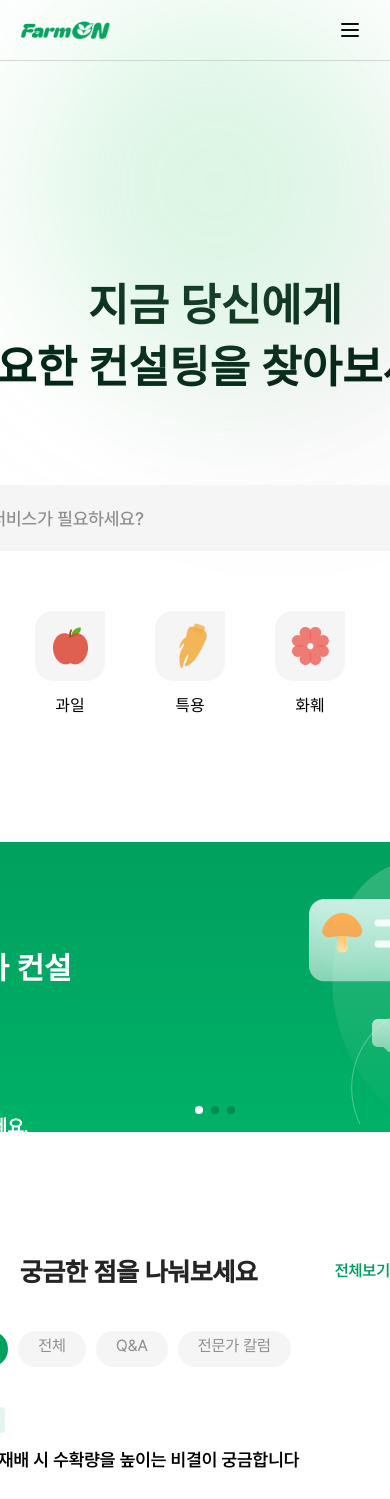
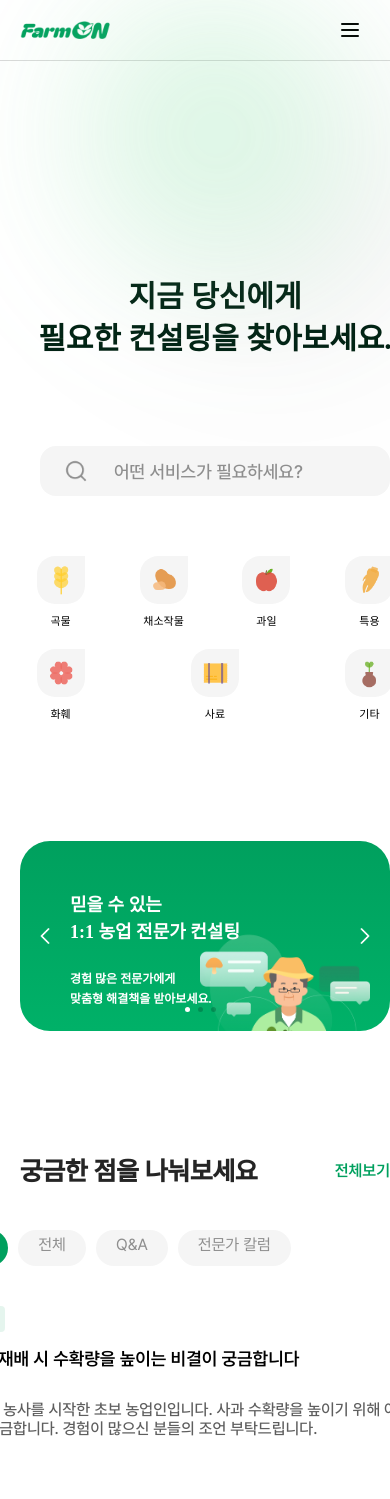
Before and after one commit to Farm-On/FE, a React (Vite) app: page / in a window 390 px wide. Shown: the top 1499 px of the page. Built offline with nearby package versions, Linux system fonts and the light colour scheme.

Commit message:
feat: 검색 반응형 UI 구현

```diff
--- a/src/components/search/banner.tsx
+++ b/src/components/search/banner.tsx
@@ -24,10 +24,16 @@ export const Banner = () => {
       </B.ChevronButton>
 
       <B.TitleContainer>
-        <B.StyledTitle>믿을 수 있는</B.StyledTitle>
-        <B.StyledTitle>1:1 농업 전문가 컨설팅</B.StyledTitle>
-        <B.StyledP>경험 많은 전문가에게</B.StyledP>
-        <B.StyledP>맞춤형 해결책을 받아보세요.</B.StyledP>
+        <B.StyledTitle>
+          믿을 수 있는
+          <br />
+          1:1 농업 전문가 컨설팅
+        </B.StyledTitle>
+        <B.StyledP>
+          경험 많은 전문가에게
+          <br />
+          맞춤형 해결책을 받아보세요.
+        </B.StyledP>
       </B.TitleContainer>
 
       <B.ImgContainer>
--- a/src/styles/components/Search/Banner.style.ts
+++ b/src/styles/components/Search/Banner.style.ts
@@ -9,6 +9,25 @@ export const BannerContainer = styled.div`
   border-radius: 30px;
   overflow: hidden;
   margin-top: 110px;
+
+  @media (max-width: 1024px) {
+    width: 800px;
+    height: 260px;
+    padding: 15px;
+    left: 0;
+  }
+
+  @media (max-width: 768px) {
+    width: 700px;
+    height: 220px;
+    padding: 10px;
+  }
+
+  @media (max-width: 480px) {
+    width: 360px;
+    height: 180px;
+    padding: 5px;
+  }
 `;
 
 export const TitleContainer = styled.div`
@@ -20,8 +39,27 @@ export const TitleContainer = styled.div`
   position: absolute;
   width: 298px;
   height: 158px;
-  left: 392px;
+  left: 420px;
   top: 51px;
+
+  @media (max-width: 1024px) {
+    width: 260px;
+    height: 140px;
+    left: 50px;
+    top: 51px;
+  }
+
+  @media (max-width: 768px) {
+    width: 220px;
+    height: 120px;
+    padding-left: 20px;
+  }
+
+  @media (max-width: 480px) {
+    width: 180px;
+    height: 100px;
+    padding-left: 0px;
+  }
 `;
 
 export const StyledTitle = styled.div`
@@ -33,6 +71,18 @@ export const StyledTitle = styled.div`
   line-height: 150%;
   text-transform: uppercase;
   color: #ffffff;
+
+  @media (max-width: 1024px) {
+    font-size: 26px;
+  }
+
+  @media (max-width: 768px) {
+    font-size: 22px;
+  }
+
+  @media (max-width: 480px) {
+    font-size: 18px;
+  }
 `;
 
 export const StyledP = styled.div`
@@ -45,6 +95,18 @@ export const StyledP = styled.div`
   text-transform: uppercase;
   color: #ffffff;
   margin-top: 16px;
+
+  @media (max-width: 1024px) {
+    font-size: 16px;
+  }
+
+  @media (max-width: 768px) {
+    font-size: 14px;
+  }
+
+  @media (max-width: 480px) {
+    font-size: 12px;
+  }
 `;
 
 export const PageContainer = styled.div`
@@ -67,6 +129,16 @@ export const StyledPage = styled.div<{ active?: boolean }>`
   border-radius: 50%;
   background: ${(props) => (props.active ? '#FFFFFF' : '#000000')};
   opacity: ${(props) => (props.active ? 1 : 0.2)};
+
+  @media (max-width: 768px) {
+    width: 6px;
+    height: 6px;
+  }
+
+  @media (max-width: 480px) {
+    width: 5px;
+    height: 5px;
+  }
 `;
 
 export const ImgContainer = styled.div`
@@ -75,12 +147,48 @@ export const ImgContainer = styled.div`
   height: 274px;
   right: 330px;
   top: 8px;
+  margin-top: 50px;
+
+  @media (max-width: 1024px) {
+    width: 350px;
+    height: 240px;
+    right: 60px;
+    margin-top: 50px;
+  }
+
+  @media (max-width: 768px) {
+    width: 300px;
+    height: 210px;
+    right: 30px;
+  }
+
+  @media (max-width: 480px) {
+    width: 200px;
+    height: 140px;
+    right: -10px;
+    margin-top: 80px;
+  }
 `;
 
 export const StyledImage = styled.img`
   width: 100%;
   height: 100%;
   object-fit: contain;
+
+  @media (max-width: 1024px) {
+    width: 100%;
+    height: 100%;
+  }
+
+  @media (max-width: 768px) {
+    width: 90%;
+    height: 90%;
+  }
+
+  @media (max-width: 480px) {
+    width: 85%;
+    height: 85%;
+  }
 `;
 
 export const ChevronButton = styled.button<{ direction: 'left' | 'right' }>`
@@ -101,4 +209,20 @@ export const ChevronButton = styled.button<{ direction: 'left' | 'right' }>`
     height: 100%;
     object-fit: contain;
   }
+
+  @media (max-width: 1024px) {
+    width: 40px;
+    height: 40px;
+    ${(props) => (props.direction === 'left' ? 'left: 3%;' : 'right: 3%;')}
+  }
+
+  @media (max-width: 768px) {
+    width: 35px;
+    height: 35px;
+  }
+
+  @media (max-width: 480px) {
+    width: 28px;
+    height: 28px;
+  }
 `;
--- a/src/styles/components/Search/Category.style.ts
+++ b/src/styles/components/Search/Category.style.ts
@@ -5,6 +5,18 @@ export const Container = styled.div`
   margin-top: 3.75rem;
   align-items: center;
   justify-content: center;
+  flex-wrap: wrap;
+  gap: 10px;
+
+  @media (max-width: 768px) {
+    margin-left: 30px;
+  }
+
+  @media (max-width: 480px) {
+    margin-right: 30px;
+    justify-content: space-between;
+    flex-direction: row;
+  }
 `;
 export const CategoryContainer = styled.div`
   display: flex;
@@ -12,6 +24,16 @@ export const CategoryContainer = styled.div`
   align-items: center;
   justify-content: center;
   margin-right: 3.125rem;
+
+  @media (max-width: 768px) {
+    margin-right: 2.3rem;
+  }
+
+  @media (max-width: 480px) {
+    width: 22%; // 3개씩 배치
+    max-width: 100px;
+    margin-right: 0;
+  }
 `;
 
 export const ImgContainer = styled.div`
@@ -22,14 +44,42 @@ export const ImgContainer = styled.div`
   border-radius: 4.658vw 0 4.658vw 4.658vw;
   align-items: center;
   justify-content: center;
+
+  @media (max-width: 768px) {
+    height: 60px;
+    width: 60px;
+  }
+
+  @media (max-width: 480px) {
+    height: 48px;
+    width: 48px;
+  }
 `;
 
 export const StyledImage = styled.img`
   width: 50px;
   height: 50px;
   object-fit: cover;
+
+  @media (max-width: 768px) {
+    height: 40px;
+    width: 40px;
+  }
+
+  @media (max-width: 480px) {
+    height: 30px;
+    width: 30px;
+  }
 `;
 
 export const StyledTitle = styled.p`
   font-size: 1rem;
+
+  @media (max-width: 768px) {
+    font-size: 15px;
+  }
+
+  @media (max-width: 480px) {
+    font-size: 11px;
+  }
 `;
--- a/src/styles/components/Search/Search.style.ts
+++ b/src/styles/components/Search/Search.style.ts
@@ -16,6 +16,7 @@ export const Container = styled.div`
   flex-direction: column;
   align-items: center;
   position: relative;
+  justify-content: center;
 `;
 
 export const SearchSection = styled.div`
@@ -25,6 +26,7 @@ export const SearchSection = styled.div`
   align-items: center;
   position: relative;
   z-index: 1;
+  justify-content: center;
 `;
 
 export const BackgroundBlur = styled.div`
@@ -45,6 +47,14 @@ export const BackgroundBlur = styled.div`
   left: 50%;
   transform: translateX(-50%);
   mix-blend-mode: difference;
+
+  @media (max-width: 768px) {
+    width: 300px;
+    height: 300px;
+  }
+
+  @media (max-width: 480px) {
+  }
 `;
 
 export const Title = styled.h1`
@@ -56,12 +66,30 @@ export const Title = styled.h1`
   color: #002415;
   line-height: 1.4;
   margin-bottom: 86px;
+
+  @media (max-width: 768px) {
+    font-size: 38px;
+  }
+
+  @media (max-width: 480px) {
+    font-size: 30px;
+  }
 `;
 
 export const SearchBarWrapper = styled.div`
   position: relative;
   width: 684px;
   height: 66px;
+
+  @media (max-width: 768px) {
+    width: 600px;
+    height: 66px;
+  }
+
+  @media (max-width: 480px) {
+    width: 350px;
+    height: 50px;
+  }
 `;
 
 export const SearchBar = styled.div`
@@ -130,6 +158,16 @@ export const StyledImage = styled.img`
   height: 32px;
   object-fit: contain;
   margin-left: 24px;
+
+  @media (max-width: 768px) {
+    width: 30px;
+    height: 30px;
+  }
+
+  @media (max-width: 480px) {
+    width: 24px;
+    height: 24px;
+  }
 `;
 
 export const Input = styled.input`
```
